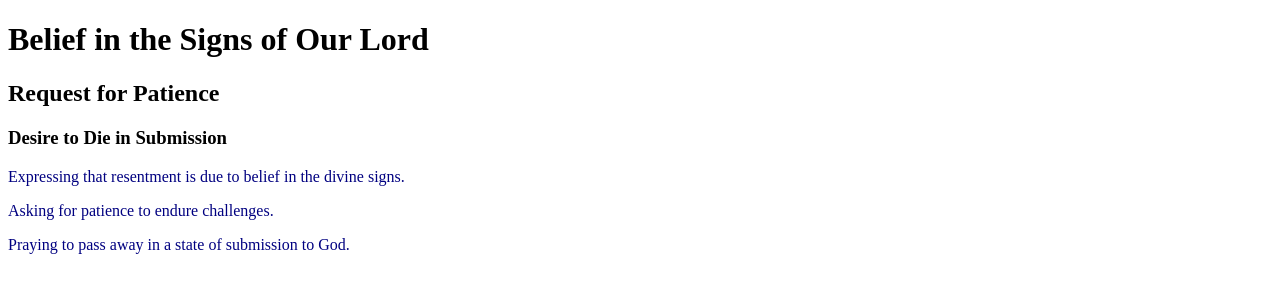
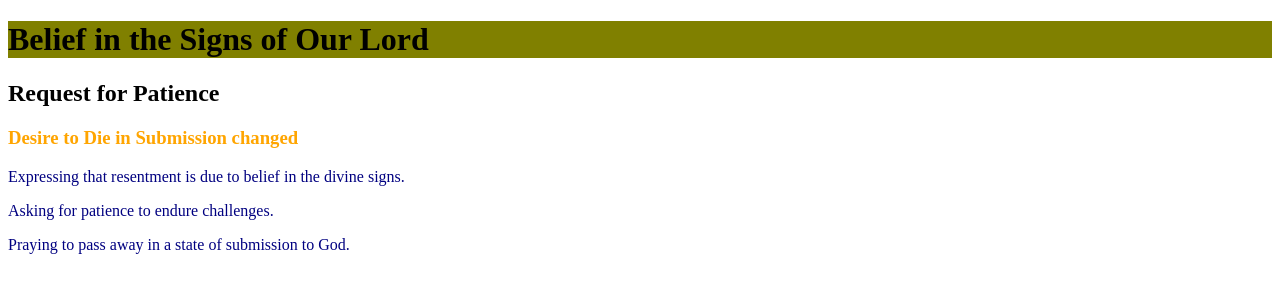
Before and after one commit to Shahrukhkhan-rabby/my-second-repo, a plain HTML site: page index.html in a window 1280 px wide. Drawn offline with Linux system fonts and the light colour scheme.

Commit message:
coloe changed

```diff
--- a/index.html
+++ b/index.html
@@ -9,7 +9,7 @@
   <body>
     <h1>Belief in the Signs of Our Lord</h1>
     <h2>Request for Patience</h2>
-    <h3>Desire to Die in Submission</h3>
+    <h3>Desire to Die in Submission changed</h3>
     <p>Expressing that resentment is due to belief in the divine signs.</p>
     <p>Asking for patience to endure challenges.</p>
     <p>Praying to pass away in a state of submission to God.</p>
--- a/style.css
+++ b/style.css
@@ -1,3 +1,9 @@
 p{
     color: navy;
 }
+h1{
+    background-color: olive;
+}
+h3{
+    color: orange;
+}
```
